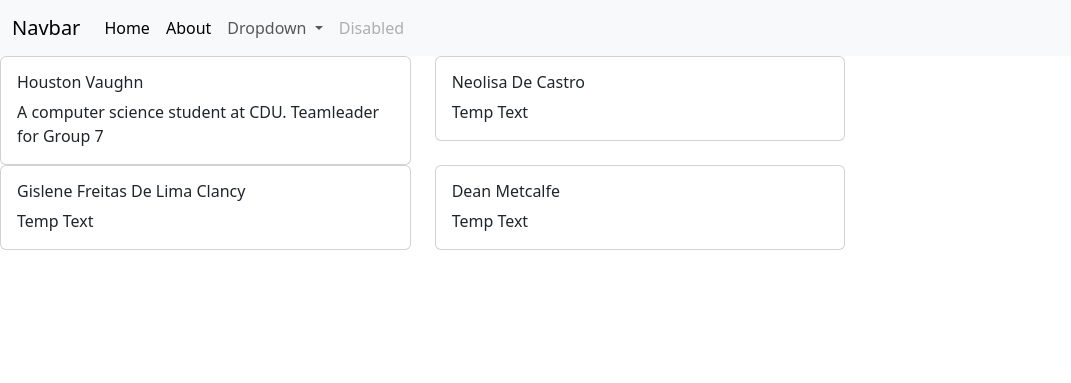
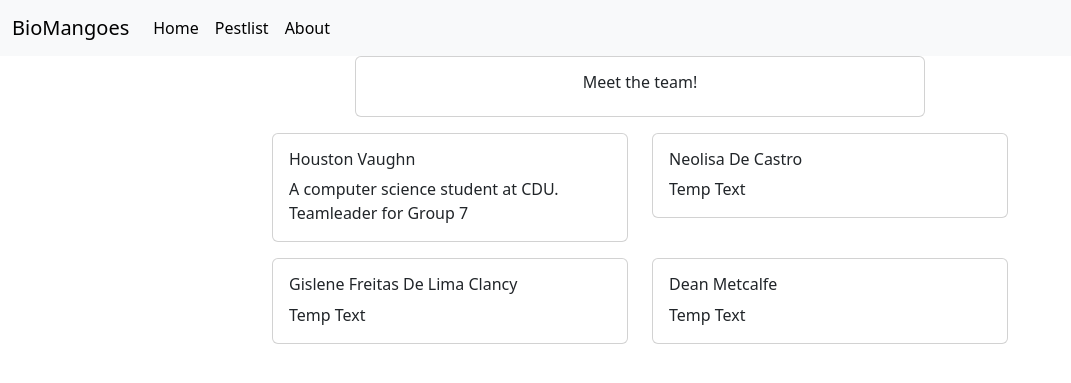
Before and after one commit to HoustonMichaelVaughn/HIT237, a Django app: page /about/ in a window 1280 px wide. Shown: the top 383 px of the page, without its empty margins (0-1071 px from the left). Run offline with Django 5.2, Linux system fonts and the light colour scheme; some libraries are stand-ins or nearby versions.

Commit message:
Added about page layout, added project_list layout, temporary images

```diff
--- a/mango_pests/templates/mango_pests/about.html
+++ b/mango_pests/templates/mango_pests/about.html
@@ -11,10 +11,20 @@
 
 
 {%block content%}
+<div class="container">
+  <div class="row justify-content-center mb-2">
+    <div class="card mb-2 w-50">
+      <div class="card-body text-center">
+        <h6 class="card-title">Meet the team!</h6>
+      </div>
+    </div>
+  </div>
+</div>
 
-<div class="row">
+<div class="container">
+  <div class="row justify-content-center mb-2">
     {%for card in aboutcards%}
-    <div class="col-md-4">
+    <div class="col-md-4 mb-2">
       <div class="card">
         <div class="card-body">
           <h6 class="card-title">{{card.membername}}</h6>
@@ -22,8 +32,9 @@
         </div>
       </div>
     </div>
-{%if forloop.counter|divisibleby:2 %}
-    </div> <div class="row">
+    {% if forloop.counter|divisibleby:2 and not forloop.last %}
+  </div>
+  <div class="row justify-content-center mb-2">
     {%endif%}
     {%endfor%}
   </div>
--- a/mango_pests/templates/mango_pests/base.html
+++ b/mango_pests/templates/mango_pests/base.html
@@ -29,8 +29,9 @@
 <body>
   <nav class="navbar navbar-expand-lg navbar-light bg-light">
     <div class="container-fluid">
-          <a class="navbar-brand" href="#">Navbar</a>
-          <button class="navbar-toggler" type="button" data-bs-toggle="collapse" data-bs-target="#navbarSupportedContent" aria-controls="navbarSupportedContent" aria-expanded="false" aria-label="Toggle navigation">
+      <a class="navbar-brand" href="#">BioMangoes</a>
+      <button class="navbar-toggler" type="button" data-bs-toggle="collapse" data-bs-target="#navbarSupportedContent"
+        aria-controls="navbarSupportedContent" aria-expanded="false" aria-label="Toggle navigation">
         <span class="navbar-toggler-icon"></span>
       </button>
       <div class="collapse navbar-collapse" id="navbarSupportedContent">
@@ -39,21 +40,10 @@
             <a class="nav-link active" aria-current="page" href="{% url 'home' %}">Home</a>
           </li>
           <li class="nav-item">
-                <a class="nav-link active" aria-current="page" href="{% url 'about' %}">About</a>
-              </li>
-              <li class="nav-item dropdown">
-                <a class="nav-link dropdown-toggle" href="#" id="navbarDropdown" role="button" data-bs-toggle="dropdown" aria-expanded="false">
-                  Dropdown
-                </a>
-                <ul class="dropdown-menu" aria-labelledby="navbarDropdown">
-                  <li><a class="dropdown-item" href="#">Action</a></li>
-                  <li><a class="dropdown-item" href="#">Another action</a></li>
-                  <li><hr class="dropdown-divider"></li>
-                  <li><a class="dropdown-item" href="#">Something else here</a></li>
-                </ul>
+            <a class="nav-link active" aria-current="page" href="{% url 'pestlist' %}">Pestlist</a>
           </li>
           <li class="nav-item">
-                <a class="nav-link disabled" href="#" tabindex="-1" aria-disabled="true">Disabled</a>
+            <a class="nav-link active" aria-current="page" href="{% url 'about' %}">About</a>
           </li>
         </ul>
       </div>
--- a/mango_pests/views.py
+++ b/mango_pests/views.py
@@ -5,6 +5,17 @@ from django.shortcuts import render
 def home(request):
 
     return(render(request, 'mango_pests\home.html'))
+
+def pestlist(request):
+    pestcards = [
+        {"image":"https://upload.wikimedia.org/wikipedia/en/6/6a/Mike_Wazowski.png",
+        "text": "Mike Wazowski is a major character in Monsters, Inc. and Monsters University, produced by Pixar Animation Studios. He is a small, round, green monster with one large eye, short limbs, and tiny horns on his head.",
+        "title":"A wild mike wazowski"},
+        {"image":"https://upload.wikimedia.org/wikipedia/en/6/6a/Mike_Wazowski.png",
+        "text": "Mike Wazowski is a major character in Monsters, Inc. and Monsters University, produced by Pixar Animation Studios. He is a small, round, green monster with one large eye, short limbs, and tiny horns on his head.",
+        "title":"A wild mike wazowski"},
+    ]
+    return(render(request, 'mango_pests\project_list.html', {"pestcards":pestcards}))
 
 def about(request):
     aboutcards = [
--- a/mango_pests_project/urls.py
+++ b/mango_pests_project/urls.py
@@ -22,6 +22,7 @@ from django.conf import settings
 
 urlpatterns = [
     path('admin/', admin.site.urls),
-    re_path(r'^/?$', views.home, name="home"),
+    re_path(r'^$', views.home, name="home"),
     path('about/', views.about, name="about"),
+    path('pestlist/', views.pestlist, name="pestlist"),
 ]
```
Also changed, not shown: mango_pests/templates/mango_pests/project_list.html (+44 -0 lines). Lines whose indentation alone changed are shown as unchanged.
